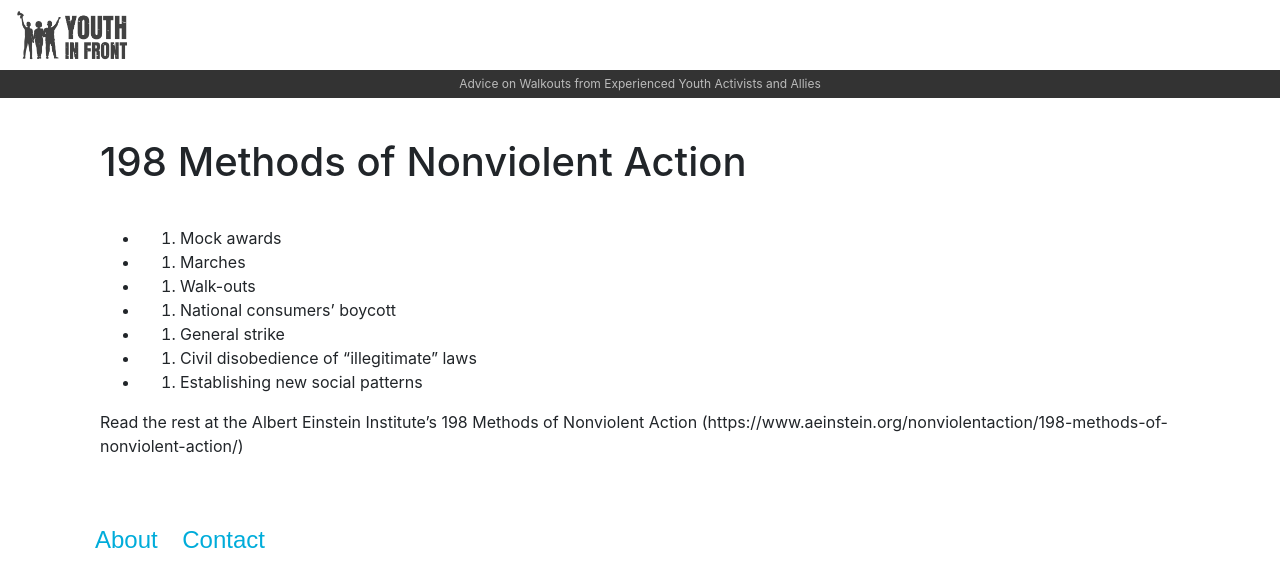
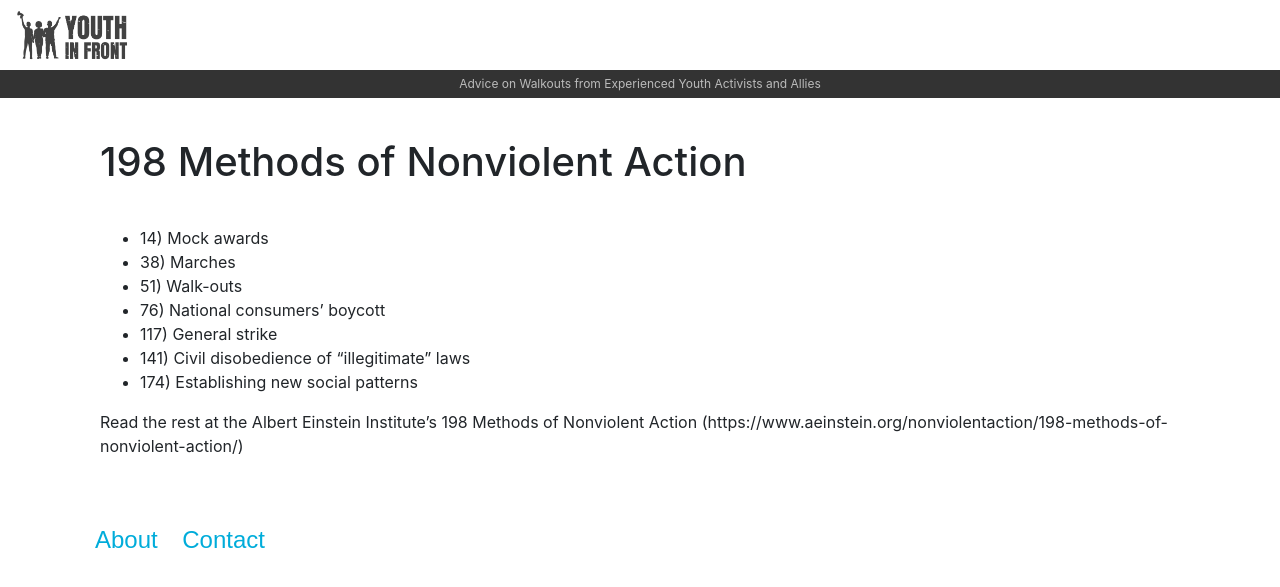
Before and after one commit to youthinfront/youthinfront-site, a Jekyll site: the page built from 198-methods-of-nonviolent-action.md, in a window 1280 px wide. Shown: the top 587 px of the page. Built offline with Jekyll 4.4.1, drawn with Linux system fonts in a browser that asks for light colours; nearby versions of some CDN libraries; our own code applies the rules of GitHub Pages for plain Markdown files.

Commit message:
Update 198-methods-of-nonviolent-action.md

```diff
--- a/198-methods-of-nonviolent-action.md
+++ b/198-methods-of-nonviolent-action.md
@@ -6,12 +6,12 @@ layout: page
 =================
 
 
-* 14. Mock awards
-* 38. Marches
-* 51. Walk-outs
-* 76. National consumers’ boycott
-* 117. General strike
-* 141. Civil disobedience of “illegitimate” laws
-* 174. Establishing new social patterns
+* 14) Mock awards
+* 38) Marches
+* 51) Walk-outs
+* 76) National consumers’ boycott
+* 117) General strike
+* 141) Civil disobedience of “illegitimate” laws
+* 174) Establishing new social patterns
 
 Read the rest at the Albert Einstein Institute's 198 Methods of Nonviolent Action (https://www.aeinstein.org/nonviolentaction/198-methods-of-nonviolent-action/)
```
